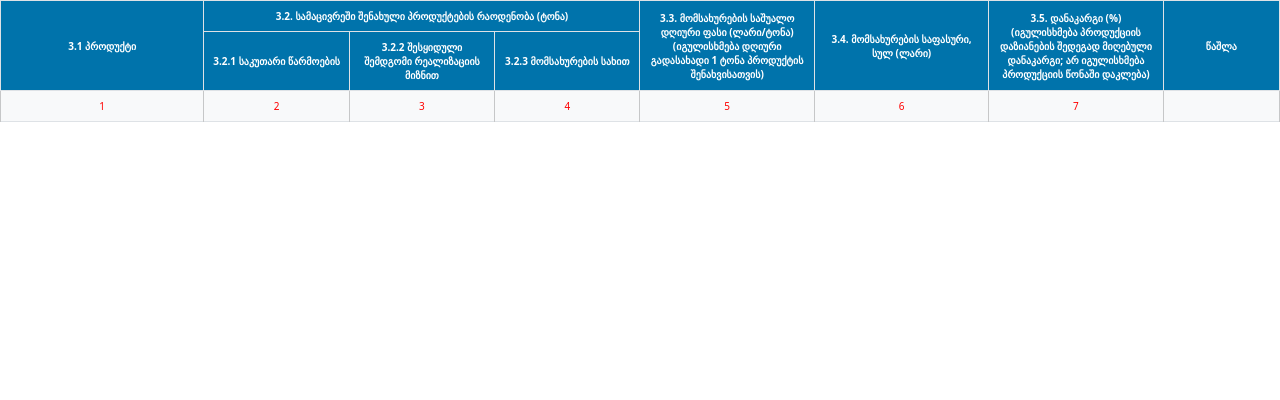
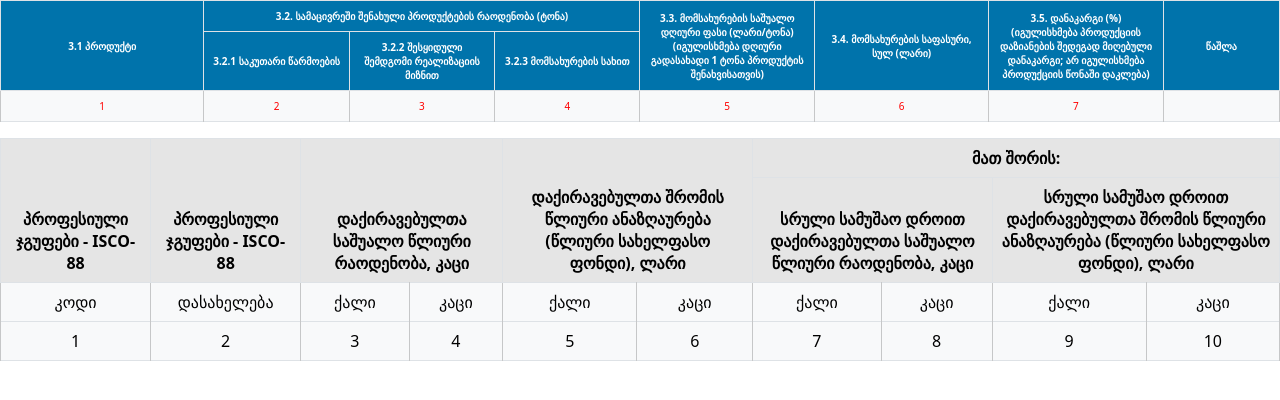
Before and after one commit to nikolozi2001/Testing-Project, a plain HTML site: page bootstrap.html in a window 1280 px wide. Drawn offline with nearby package versions, Linux system fonts and the light colour scheme.

Commit message:
Add main-responsive-table_labor to bootstrap.html

```diff
--- a/bootstrap.html
+++ b/bootstrap.html
@@ -4,7 +4,7 @@
     <title>Bootstrap Demo</title>
     <link href="https://cdn.jsdelivr.net/npm/bootstrap@5.3.3/dist/css/bootstrap.min.css" rel="stylesheet"
         integrity="sha384-QWTKZyjpPEjISv5WaRU9OFeRpok6YctnYmDr5pNlyT2bRjXh0JMhjY6hW+ALEwIH" crossorigin="anonymous">
-        <script src="m.js"></script>
+    <script src="m.js"></script>
 </head>
 
 <body>
@@ -121,6 +121,55 @@
 
 
 
+    <div class="table-responsive">
+        <table id="main-responsive-table_labor" class="main-responsive-table_labor table table-bordered text-center">
+            <thead>
+                <tr class="table-active">
+                    <th rowspan="2">პროფესიული ჯგუფები - ISCO-88</th>
+                    <th rowspan="2">პროფესიული ჯგუფები - ISCO-88</th>
+                    <th rowspan="2" colspan="2">დაქირავებულთა საშუალო წლიური რაოდენობა, კაცი</th>
+                    <th rowspan="2" colspan="2">დაქირავებულთა შრომის წლიური ანაზღაურება (წლიური სახელფასო ფონდი), ლარი
+                    </th>
+                    <th colspan="4">მათ შორის:</th>
+                </tr>
+                <tr class="table-active">
+                    <th colspan="2">სრული სამუშაო დროით დაქირავებულთა საშუალო წლიური რაოდენობა, კაცი</th>
+                    <th colspan="2">სრული სამუშაო დროით დაქირავებულთა შრომის წლიური ანაზღაურება (წლიური სახელფასო
+                        ფონდი), ლარი
+                    </th>
+                </tr>
+            </thead>
+            <tbody>
+                <tr>
+                    <td class="table-light">კოდი</td>
+                    <td class="table-light">დასახელება</td>
+                    <td class="table-light">ქალი</td>
+                    <td class="table-light">კაცი</td>
+                    <td class="table-light">ქალი</td>
+                    <td class="table-light">კაცი</td>
+                    <td class="table-light">ქალი</td>
+                    <td class="table-light">კაცი</td>
+                    <td class="table-light">ქალი</td>
+                    <td class="table-light">კაცი</td>
+                </tr>
+                <tr>
+                    <td class="table-light">1</td>
+                    <td class="table-light">2</td>
+                    <td class="table-light">3</td>
+                    <td class="table-light">4</td>
+                    <td class="table-light">5</td>
+                    <td class="table-light">6</td>
+                    <td class="table-light">7</td>
+                    <td class="table-light">8</td>
+                    <td class="table-light">9</td>
+                    <td class="table-light">10</td>
+                </tr>
+            </tbody>
+        </table>
+    </div>
+
+
+
 
     <!-- Bootstrap JavaScript Bundle with Popper -->
     <script src="https://cdn.jsdelivr.net/npm/bootstrap@5.3.3/dist/js/bootstrap.bundle.min.js"
```
